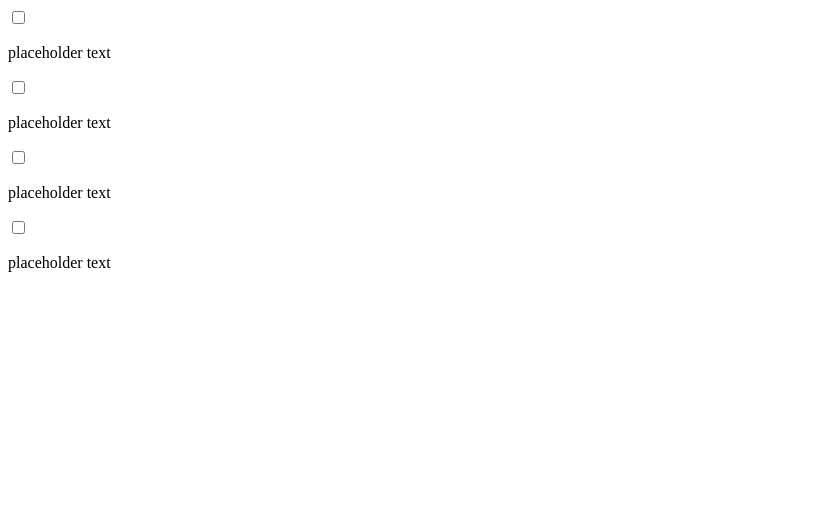
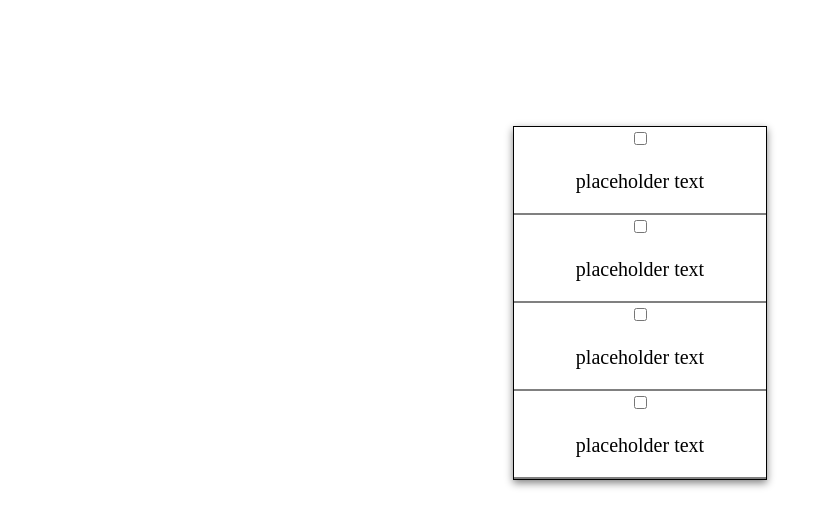
Before and after one commit to andrewcooke89/todosApp, a React (Create React App) app: page / in a window 1280 px wide. Shown: the top 526 px of the page, without its empty margins (0-827 px from the left). Built offline with nearby package versions, Linux system fonts and the light colour scheme.

Commit message:
start making todolist

```diff
--- a/src/App.js
+++ b/src/App.js
@@ -1,18 +1,16 @@
 import React, { Component } from 'react';
-import Todos from './components/Todos';
+import TodoItem from './components/TodoItem';
+import classes from './app.module.css';
+
 
 class App extends Component {
   render() {
     return (
-      <div >
-            <input type="checkbox"/>
-            <p>placeholder text</p>
-            <input type="checkbox"/>
-            <p>placeholder text</p>
-            <input type="checkbox"/>
-            <p>placeholder text</p>
-            <input type="checkbox"/>
-            <p>placeholder text</p>
+      <div className={classes.TodoList} >
+          <TodoItem />
+          <TodoItem />
+          <TodoItem />
+          <TodoItem />
       </div>
     );
   }
--- /dev/null
+++ b/src/app.module.css
@@ -0,0 +1,11 @@
+.TodoList {
+    border: 1px solid black;
+    width: 20%;
+    text-align: center;
+    margin: 10% auto;
+    box-shadow: 0 3px 8px grey;
+    font-size: 20px;
+    display: flex;
+    align-items: center;
+    flex-direction: column;
+}
--- /dev/null
+++ b/src/components/TodoItem.js
@@ -0,0 +1,15 @@
+import React from 'react'
+import classes from '../todoItem.module.css';
+
+
+
+const TodoItem = () => {
+    return (
+        <div className={classes.TodoItem} >
+            <input  type="checkbox"/>
+            <p>placeholder text</p>
+        </div>
+    );
+}
+
+export default TodoItem;
--- a/src/components/Todos.js
+++ /dev/null
@@ -1,9 +0,0 @@
-import React from 'react'
-
-const Todos = () => {
-    return (
-        <div></div>
-    );
-}
-
-export default Todos;
--- /dev/null
+++ b/src/todoItem.module.css
@@ -0,0 +1,4 @@
+.TodoItem {
+    border-bottom: 2px solid grey;
+    width: 100%;
+}
```
